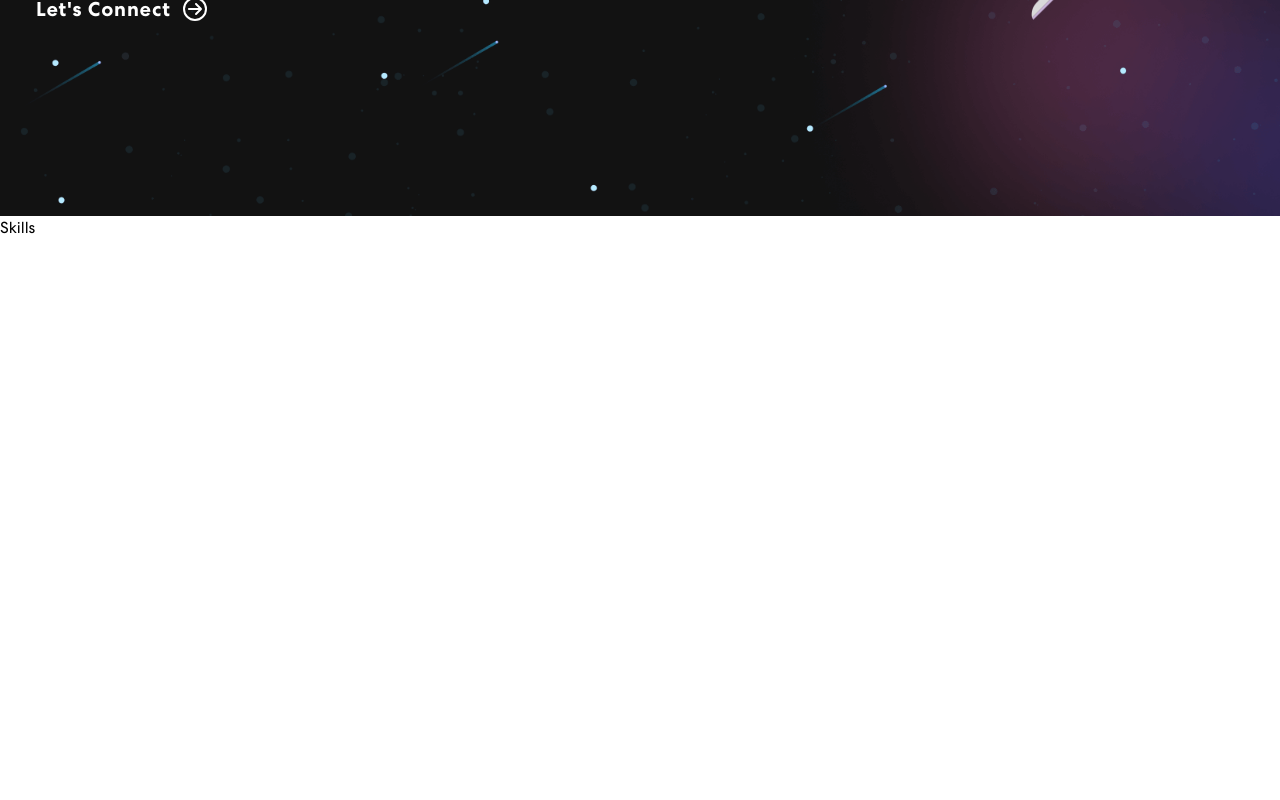
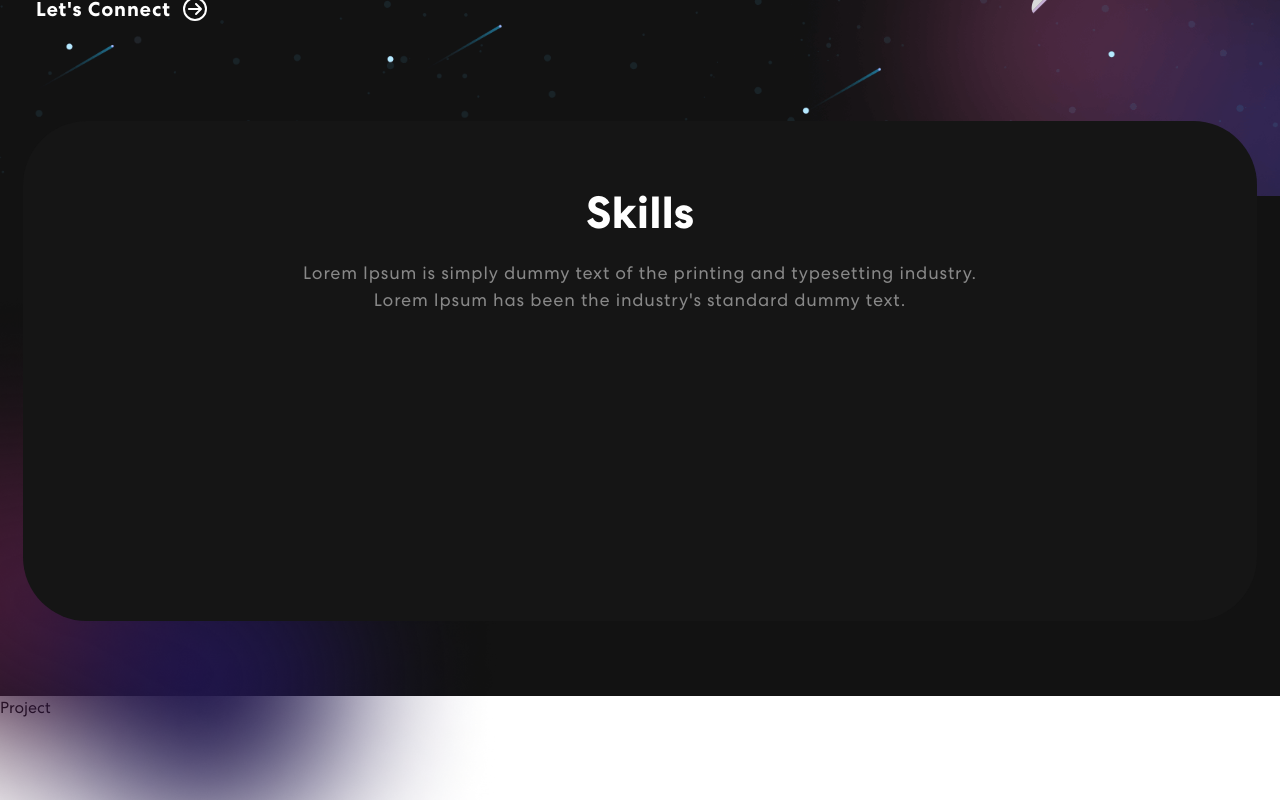
Before and after one commit to ledanghuy1811/portfolio, a React (Create React App) app: page / in a window 1280 px wide. Shown: the part 620-1420 px from the top of the page. Built offline with nearby package versions, Linux system fonts and the light colour scheme.

Commit message:
initial UI for skills

```diff
--- a/src/components/Banner/Banner.module.scss
+++ b/src/components/Banner/Banner.module.scss
@@ -1,7 +1,7 @@
 .wrapper {
     display: flex;
     justify-content: center;
-    padding: 180px 0 120px 0;
+    padding: 180px 0 100px 0;
     background: url(../..//assets/img/banner-bg.png);
     background-position: top center;
     background-size: cover;
--- a/src/components/Banner/index.js
+++ b/src/components/Banner/index.js
@@ -35,7 +35,7 @@ const Banner = () => {
     setRotateText(updateText);
 
     if (isDelete) {
-      setTimer((prev) => prev / 2);
+      setTimer((prev) => (prev + 50) / 2);
     }
 
     if (!isDelete && updateText === fullText) {
--- a/src/components/Header/Header.module.scss
+++ b/src/components/Header/Header.module.scss
@@ -6,7 +6,7 @@
   top: 0;
   right: 0;
   left: 0;
-  z-index: 1;
+  z-index: 10;
   padding: 18px 0;
   transition: all 0.5s ease-in-out;
 
--- /dev/null
+++ b/src/components/HeaderContent/HeaderContent.module.scss
@@ -0,0 +1,26 @@
+.wrapper {
+    width: 80%;
+}
+
+.container {
+    display: flex;
+    flex-direction: column;
+    justify-content: center;
+    align-items: center;
+}
+
+.title {
+    font-size: 4.5rem;
+    font-weight: 700;
+    color: var(--white-color);
+    margin-bottom: 12px;
+}
+
+.description {
+    padding: 0 84px;
+    text-align: center;
+    font-size: 1.8rem;
+    letter-spacing: 0.8px;
+    line-height: 1.5em;
+    color: #888888;
+}
--- /dev/null
+++ b/src/components/HeaderContent/index.js
@@ -0,0 +1,19 @@
+import React from 'react'
+import classNames from 'classnames/bind'
+
+import styles from './HeaderContent.module.scss'
+
+const cx = classNames.bind(styles)
+
+const HeaderContent = ({ title, description }) => {
+  return (
+    <div className={cx('wrapper')}>
+        <div className={cx('container')}>
+            <h1 className={cx('title')}>{title}</h1>
+            <p className={cx('description')}>{description}</p>
+        </div>
+    </div>
+  )
+}
+
+export default HeaderContent
--- /dev/null
+++ b/src/components/Skills/Skills.module.scss
@@ -0,0 +1,39 @@
+.wrapper {
+    position: relative;
+    z-index: 1;
+    display: flex;
+    justify-content: center;
+    height: 500px;
+    padding: 0 0 50px 0;
+    background-color: #121212;
+}
+
+.container {
+    position: absolute;
+    top: -15%;
+    display: flex;
+    flex-direction: column;
+    align-items: center;
+    justify-content: center;
+
+    width: calc(var(--layout-width) - 24px);
+    max-width: calc(100% - 46px);
+    height: 100%;
+
+    padding: 46px 64px;
+    background-color: #151515;
+    border-radius: 64px;
+}
+
+.content {
+
+}
+
+.color-shape {
+    position: absolute;
+    top: 18%;
+    bottom: 0;
+    left: 0;
+    width: 40%;
+    z-index: -1;
+}
--- a/src/components/Skills/index.js
+++ b/src/components/Skills/index.js
@@ -1,9 +1,27 @@
-import React from 'react'
+import React from 'react';
+import classNames from 'classnames/bind';
+
+import styles from './Skills.module.scss';
+import HeaderContent from '../HeaderContent';
+
+import colorShape from '~/assets/img/color-sharp.png'
+
+const cx = classNames.bind(styles);
 
 const Skills = () => {
   return (
-    <div style={{ height: 1000}} id='skills'>Skills</div>
-  )
-}
+    <div className={cx('wrapper')} id="skills">
+      <div className={cx('container')}>
+        <HeaderContent
+          title="Skills"
+          description="Lorem Ipsum is simply dummy text of the printing and typesetting industry.
+          Lorem Ipsum has been the industry's standard dummy text."
+        />
+        <div className={cx('content')} style={{height: 250}}></div>
+      </div>
+      <img src={colorShape} alt="color-shape" className={cx('color-shape')} />
+    </div>
+  );
+};
 
-export default Skills
+export default Skills;
```
Also changed, not shown: src/assets/img/color-sharp.png (added).
